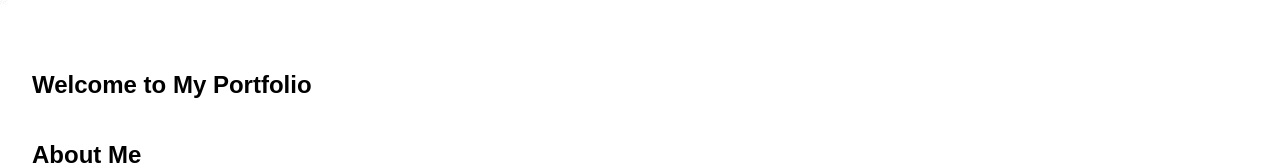
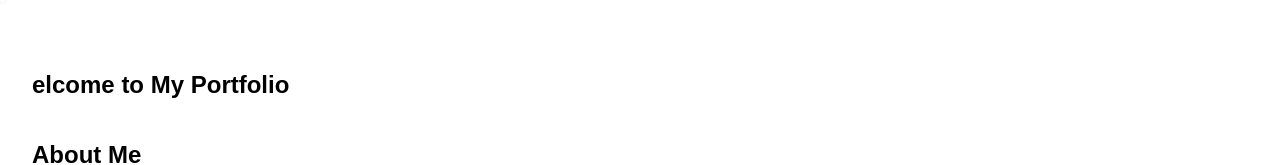
Before and after one commit to shuaib05/portfolio, a plain HTML site: page index.html in a window 1280 px wide. Shown: the part 589-754 px from the top of the page. Drawn offline with Linux system fonts and the light colour scheme.

Commit message:
Update index.html

```diff
--- a/index.html
+++ b/index.html
@@ -89,7 +89,7 @@
   <div class="container">
     <!-- Home Section -->
     <div id="home" class="section">
-      <h2>Welcome to My Portfolio</h2>
+      <h2>elcome to My Portfolio</h2>
 
     </div>
 
```
